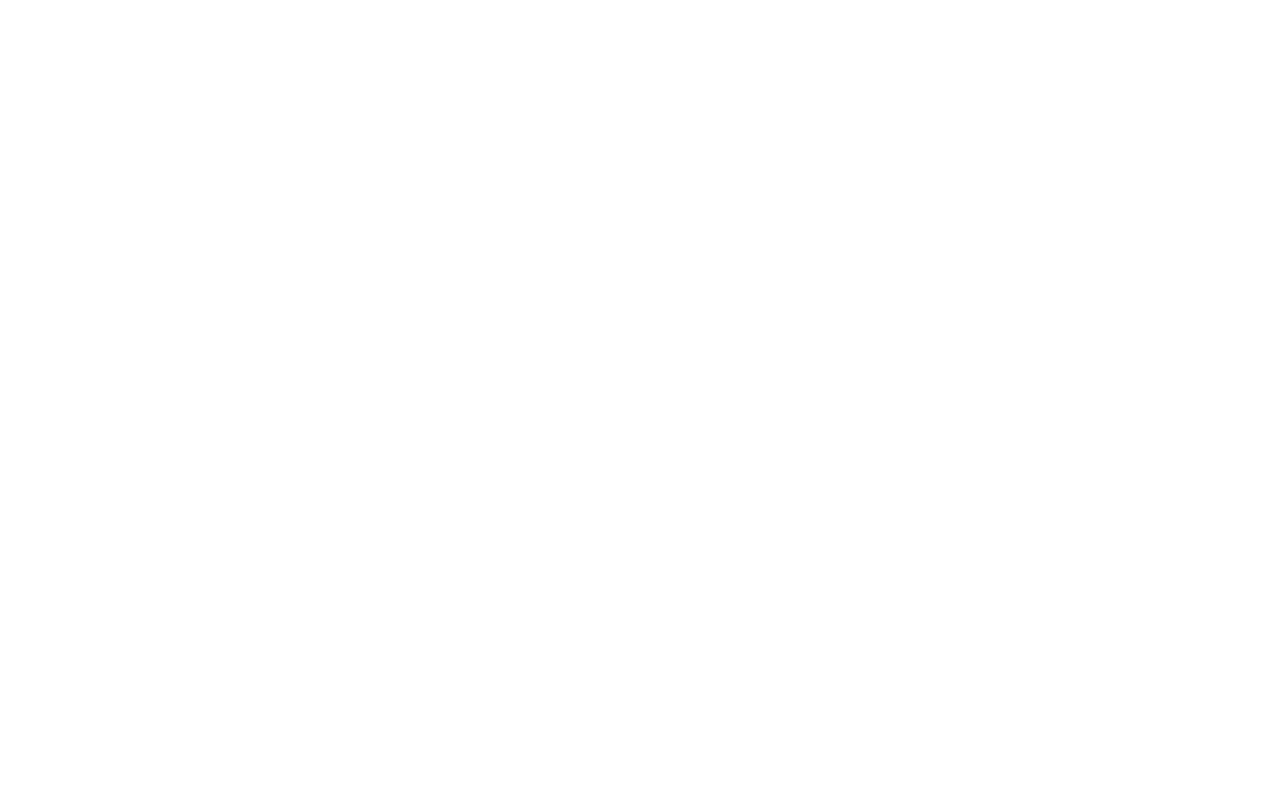
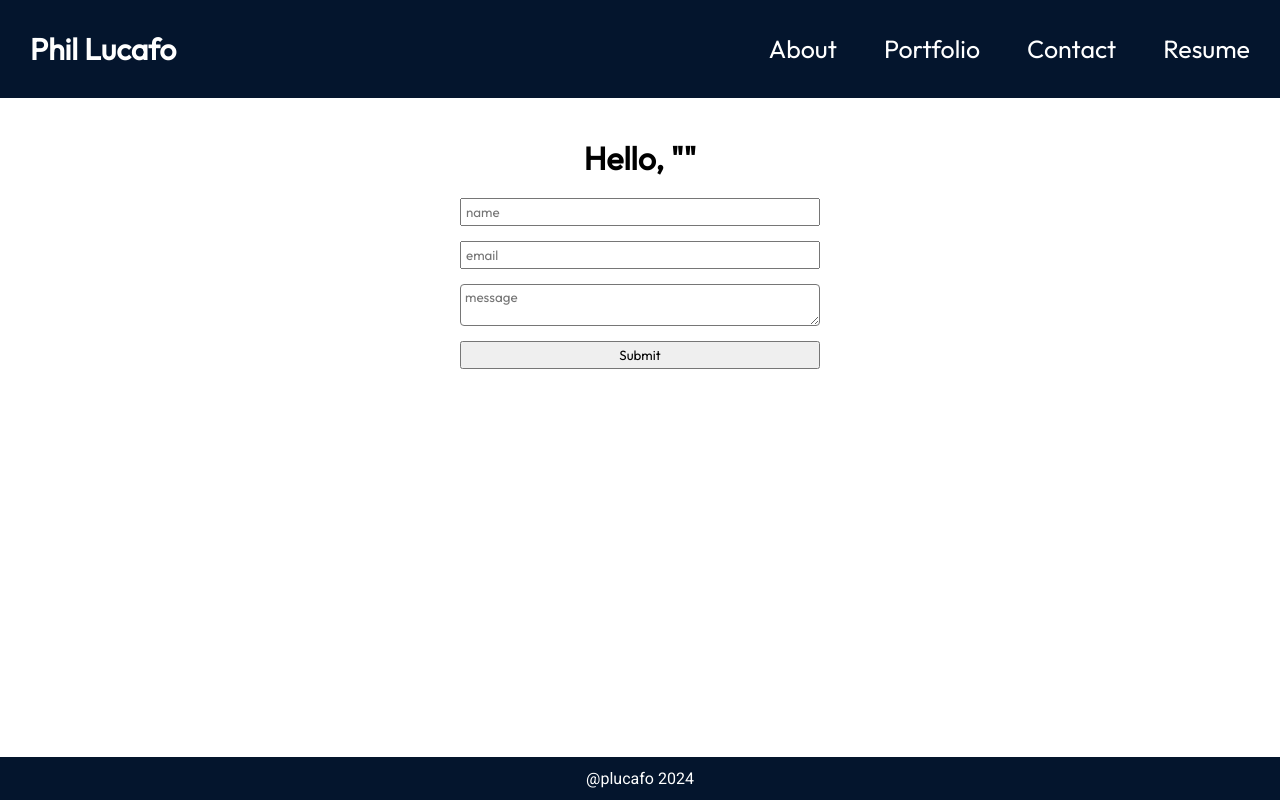
Before and after one commit to plucafo/phil-lucafo-react-portfolio, a React (Vite) app: page /contact in a window 1280 px wide. Before the commit this address had no page. Built offline with nearby package versions, Linux system fonts and the light colour scheme.

Commit message:
created basic contact page with form

```diff
--- /dev/null
+++ b/src/pages/Contact/Contact.jsx
@@ -0,0 +1,77 @@
+import React, { useState } from "react";
+import styles from "./Contact.module.css";
+
+export const Contact = () => {
+  // Initializing state for each input field
+  const [name, setName] = useState("");
+  const [email, setEmail] = useState("");
+  const [message, setMessage] = useState("");
+
+  // Handler for changes in input fields
+  const handleInputChange = (event) => {
+    const { name, value } = event.target;
+    switch (name) {
+      case "name":
+        setName(value);
+        break;
+      case "email":
+        setEmail(value);
+        break;
+      case "message":
+        setMessage(value);
+        break;
+      default:
+        break;
+    }
+  };
+
+  // Handler for form submission
+  const handleFormSubmit = (event) => {
+    event.preventDefault();
+
+    const emailRegex = /^\S+@\S+\.\S+$/;
+
+    if (!emailRegex.test(email)) {
+        alert("Please enter a valid email address.");
+        return;
+    }
+
+    console.log("Submitted Values:", { name, email, message });
+    setName("");
+    setEmail("");
+    setMessage("");
+    alert("Thank you for reaching out!")
+  };
+
+  return (
+    <div className={styles.container}>
+      <h1>Hello, "{name}"</h1>
+      <form className={styles.form} onSubmit={handleFormSubmit}>
+        <input
+          value={name}
+          name="name"
+          onChange={handleInputChange}
+          type="text"
+          placeholder="name"
+        />
+        <input
+          value={email}
+          name="email"
+          onChange={handleInputChange}
+          type="text"
+          placeholder="email"
+        />
+        <textarea
+          value={message}
+          name="message"
+          onChange={handleInputChange}
+          type="text"
+          placeholder="message"
+        />
+        <button type="submit">Submit</button>
+      </form>
+    </div>
+  );
+};
+
+export default Contact;
--- /dev/null
+++ b/src/pages/Contact/Contact.module.css
@@ -0,0 +1,30 @@
+@import "../../vars.css";
+
+.container {
+    display: flex;
+    flex-direction: column;
+    align-items: center;
+    margin-top: 20px;
+}
+
+.form {
+    display: flex;
+    flex-direction: column;
+    width: 100%;
+    max-width: 400px;
+    padding: 20px;
+}
+
+.form input, .form button {
+    margin-bottom: 15px;
+    width: 100%;
+    padding: 4px;
+}
+
+.form textarea {
+    width: 100%;
+    border-radius: 4px;
+    margin-bottom: 15px;
+    padding: 4px;
+    resize: vertical;
+}
--- /dev/null
+++ b/src/pages/Resume/Resume.jsx
@@ -0,0 +1,8 @@
+export const Resume = () => {
+
+    return (
+        <h1>Resume Page</h1>
+    );
+}
+
+export default Resume;
```
Also changed, not shown: src/main.jsx (+10 -0 lines).
